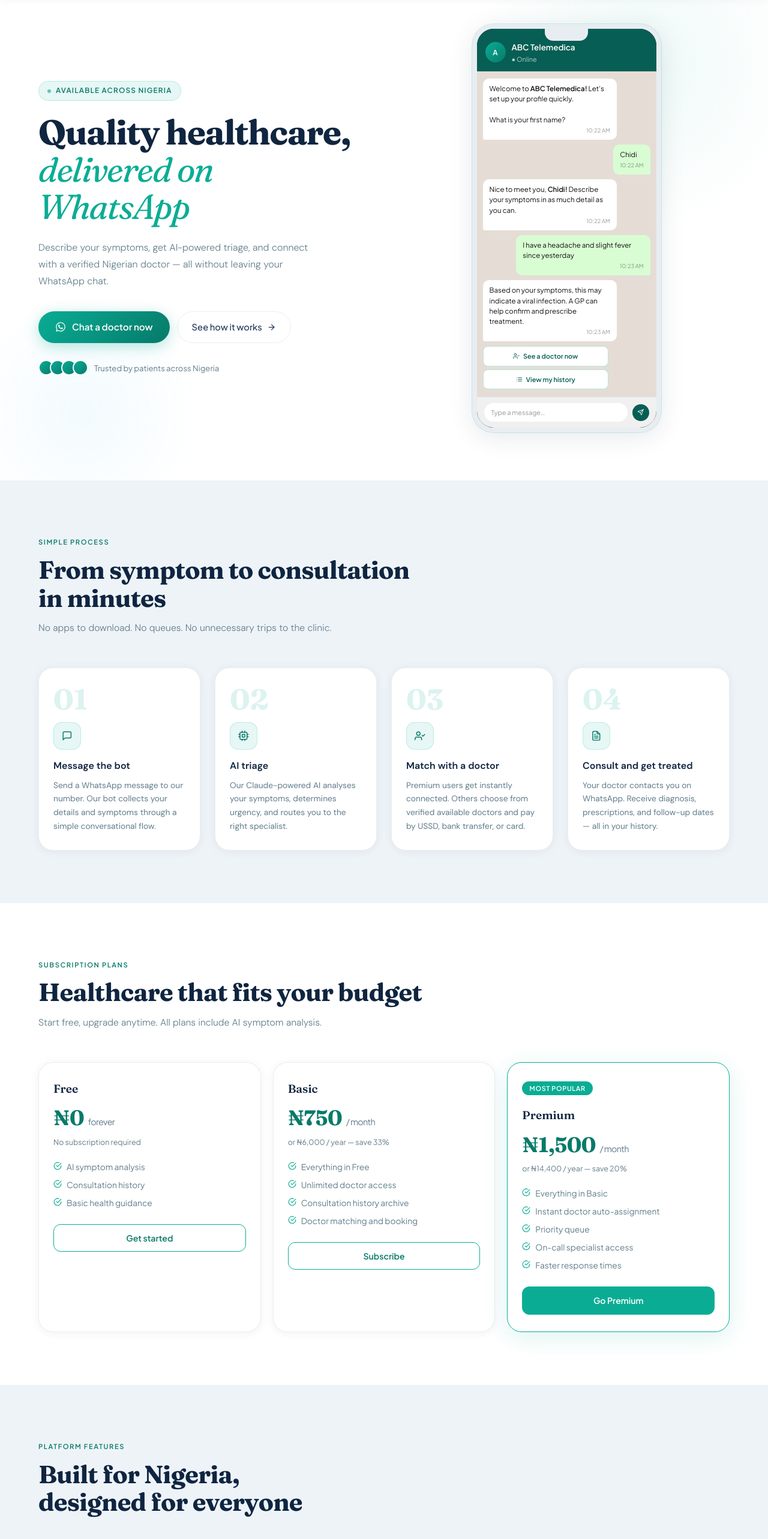
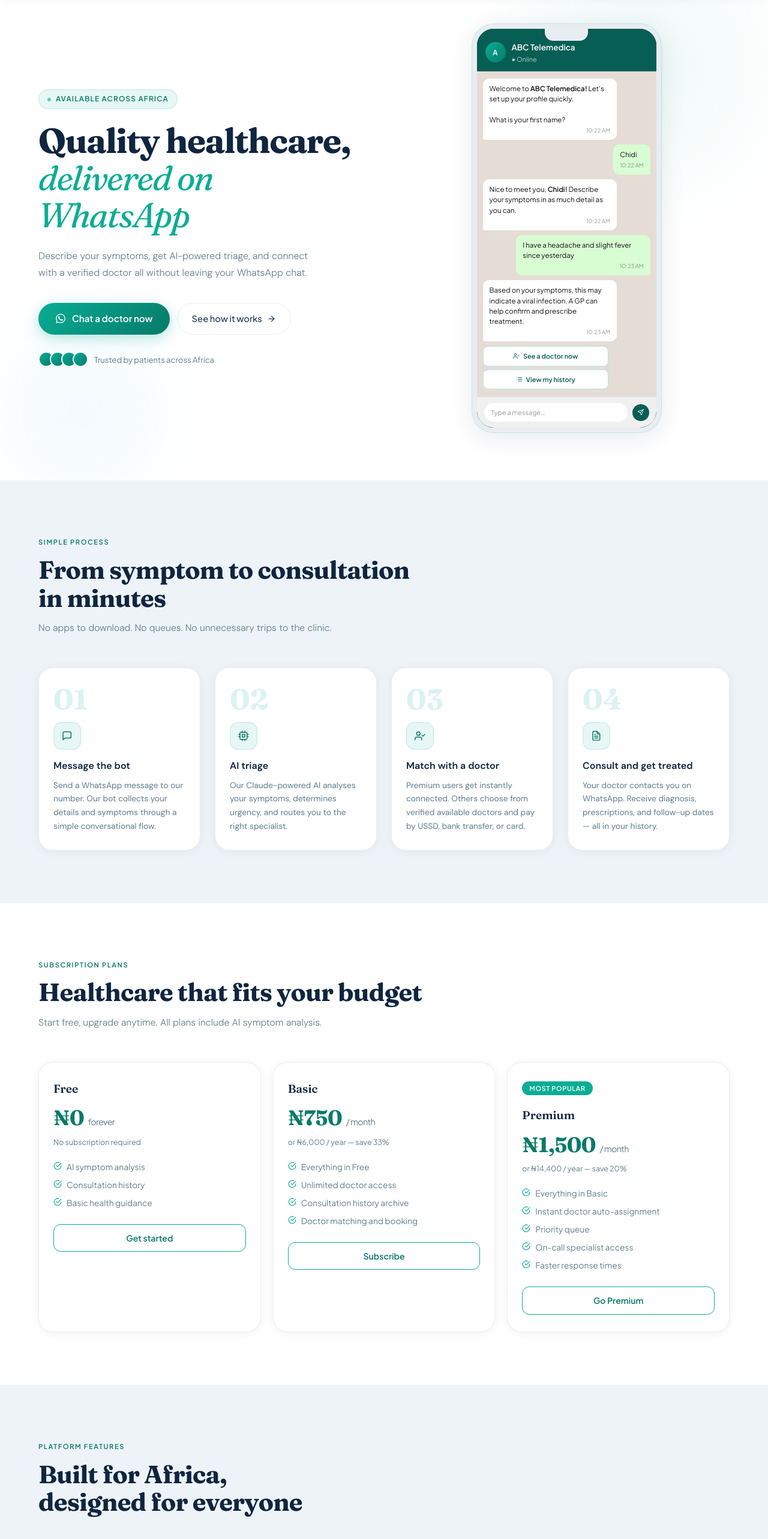
Before and after one commit to Trilvid/ABCTELEMED.APP, a React (Vite) app: page / in a window 1280 px wide. Shown: the part 80-2646 px from the top of the page at 60% size. Built offline with nearby package versions, Linux system fonts and the light colour scheme.

Commit message:
made corrections from doc

```diff
--- a/src/pages/Home.jsx
+++ b/src/pages/Home.jsx
@@ -109,15 +109,15 @@
         cycle: 'or ₦14,400 / year — save 20%',
         features: ['Everything in Basic', 'Instant doctor auto-assignment', 'Priority queue', 'On-call specialist access', 'Faster response times'],
         cta: 'Go Premium',
-        featured: true,
+        featured: false,
         badge: 'Most popular',
     },
 ];
 
 const FEATURES = [
-    { icon: <FiShield />, title: 'NDPC compliant', body: 'Your health data is handled in strict compliance with Nigeria\'s Data Protection Act. All records are encrypted and access-logged.' },
+    { icon: <FiShield />, title: 'NDPC compliant', body: 'Your health data is handled in strict compliance with Africa\'s Data Protection Act. All records are encrypted and access-logged.' },
     { icon: <FiUserCheck />, title: 'Verified doctors', body: 'Every doctor is manually verified — MDCN license checked, credentials confirmed, identity validated before they see a single patient.' },
-    { icon: <FiCreditCard />, title: 'Pay your way', body: 'Pay via USSD (dial a code), direct bank transfer, or card — all within your WhatsApp conversation. No third-party app needed.' },
+    { icon: <FiCreditCard />, title: 'Pay your way', body: 'Pay in Nigerian Naira or any other African currency via USSD (dial a code), direct bank transfer, or card — all within your WhatsApp conversation. No third-party app needed.' },
     { icon: <FiFileText />, title: 'Full medical history', body: 'Every consultation is stored — symptoms, diagnosis, prescriptions, follow-up dates. Always available on WhatsApp.' },
     { icon: <FiGlobe />, title: 'Works anywhere', body: 'No smartphone required for the basics. If you have WhatsApp, you have ABC Telemedica. Any device, any network.' },
     { icon: <FiCpu />, title: 'AI-powered triage', body: 'Claude AI routes you to the right specialist immediately — so doctors spend more time treating, less time asking questions.' },
@@ -161,14 +161,14 @@
                 <div>
                     <div className="h-eyebrow h-anim-1">
                         <span className="h-eyebrow-dot" />
-                        Available across Nigeria
+                        Available across Africa
                     </div>
                     <h1 className="h-title h-anim-2">
                         Quality healthcare,{' '}
                         <em>delivered on WhatsApp</em>
                     </h1>
                     <p className="h-sub h-anim-3">
-                        Describe your symptoms, get AI-powered triage, and connect with a verified Nigerian doctor — all without leaving your WhatsApp chat.
+                        Describe your symptoms, get AI-powered triage, and connect with a verified doctor all without leaving your WhatsApp chat.
                     </p>
                     <div className="h-actions h-anim-4">
                         <a href={WA_LINK} className="h-btn-primary" target="_blank" rel="noopener noreferrer">
@@ -185,7 +185,7 @@
                             <div className="h-trust-dot" />
                             <div className="h-trust-dot" />
                         </div>
-                        <span>Trusted by patients across Nigeria</span>
+                        <span>Trusted by patients across Africa</span>
                     </div>
                 </div>
 
@@ -244,7 +244,7 @@
             {/* ── FEATURES ── */}
             <section className="h-section" id="features" style={{ background: 'var(--surface-alt, #eef3f8)' }}>
                 <div className="h-tag">Platform features</div>
-                <h2 className="h-stitle">Built for Nigeria,<br />designed for everyone</h2>
+                <h2 className="h-stitle">Built for Africa,<br />designed for everyone</h2>
                 <div className="h-feats-grid">
                     {FEATURES.map((f) => (
                         <div className="h-feat-card" key={f.title}>
@@ -282,7 +282,7 @@
                 <div className="h-footer-grid">
                     <div>
                         <div className="h-footer-logo">ABC <span>Telemedica</span></div>
-                        <p className="h-footer-tagline">Quality healthcare, accessible to every Nigerian via WhatsApp.</p>
+                        <p className="h-footer-tagline">Quality healthcare, accessible to every African via WhatsApp.</p>
                     </div>
                     <div className="h-footer-col">
                         <h4>Platform</h4>
@@ -298,14 +298,14 @@
                     </div>
                     <div className="h-footer-col">
                         <h4>Contact</h4>
-                        <a href="mailto:support@abctelemedica.ng">support@abctelemedica.ng</a>
+                        <a href="mailto:support@abctelemedica.com">support@abctelemedica.com</a>
                         <a href={WA_LINK} target="_blank" rel="noopener noreferrer">WhatsApp us</a>
                     </div>
                 </div>
                 <div className="h-footer-bottom">
-                    <span>© {new Date().getFullYear()} ABC Telemedica. All rights reserved.</span>
+                    <span>© {new Date().getFullYear()} ABC InfoMed Tech. All rights reserved.</span>
                     <div className="h-ndpc-badge"><FiShield size={11} /> NDPC Compliant</div>
-                    <span>Built with care in Nigeria</span>
+                    <span>Built with care in Africa</span>
                 </div>
             </footer>
 
```
